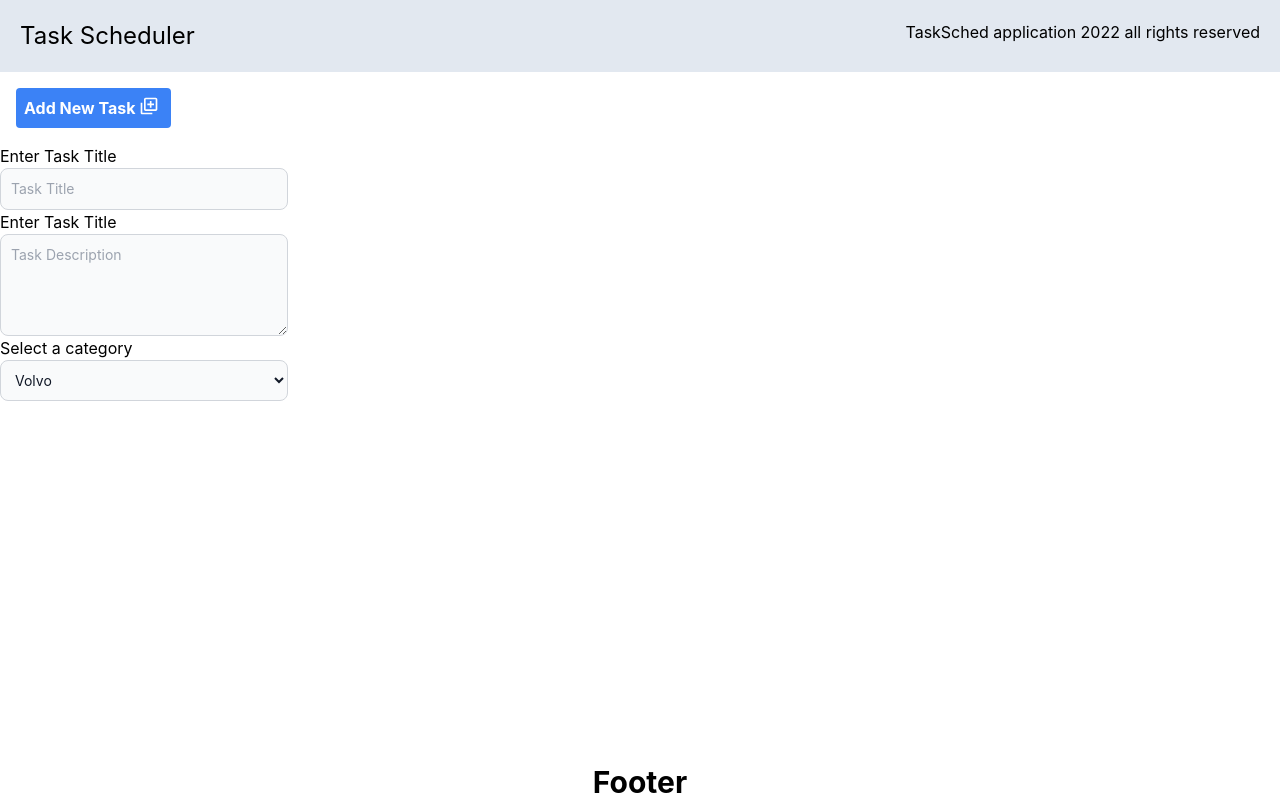
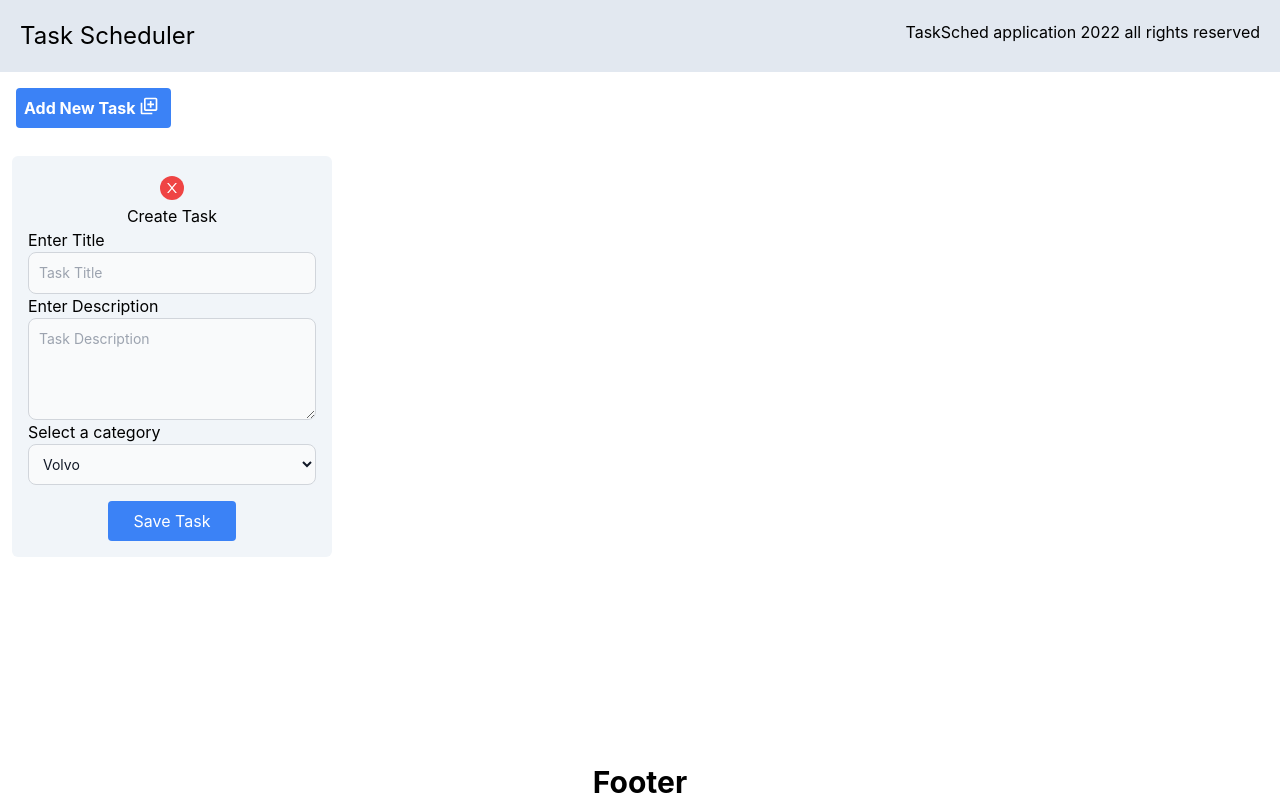
Before and after one commit to JamesTTTT/TaskScheduler, a React (Create React App) app: page / in a window 1280 px wide. Both pictures are taken after a click on the button "Add New Task". Built offline with nearby package versions, Linux system fonts and the light colour scheme.

Commit message:
improved the add task form. it is now necessary to click the add new task button to display the form

```diff
--- a/src/components/AddTask.jsx
+++ b/src/components/AddTask.jsx
@@ -1,19 +1,44 @@
 import React from 'react'
 import {BiAddToQueue}from 'react-icons/bi'
+import {AiOutlineClose} from 'react-icons/ai'
+import { useState } from 'react'
+
 const AddTask = () => {
+
+  const [showAdd, setShowAdd] = useState(false);
+
+  const displayAdd = () =>{
+    if (showAdd) {
+      setShowAdd(false)
+    } else {
+      setShowAdd(true)
+    }
+  }
+
   return (
-    <div>
+    <>
       <div className='p-4'>
           <button
+          onClick={displayAdd}
           className='flex overflow-hidden text-white font-bold bg-blue-500 p-2 rounded
           whitespace-nowrap transition ease-in-out delay-50 hover:bg-indigo-500'>
               <span className='inline-flex'>Add New Task</span>
               <span className='inline-flex text-xl mx-1'><BiAddToQueue/></span>
           </button>
       </div>
+
+    {showAdd ? (
+        <div className='p-3'>
+          <form className='bg-slate-100 flex flex-col w-80 items-center rounded-md p-4'>
+            <button
+              onClick={displayAdd}
+              className='m-1 p-1 bg-red-500 text-white rounded-xl'
+              >
+              <AiOutlineClose/>
+            </button>
+            <h1 className='text-l'>Create Task</h1>
             <div>
-          <form>
-            <label>Enter Task Title</label>
+            <label>Enter Title</label>
             <input
              type="text"
              name="title"
@@ -22,7 +47,10 @@ const AddTask = () => {
              text-sm rounded-lg block p-2.5 w-72'
              required
              />
-            <label>Enter Task Title</label>
+            </div>
+
+            <div>
+            <label>Enter Description</label>
             <textarea
              type="text"
              name="description"
@@ -32,6 +60,9 @@ const AddTask = () => {
              text-sm rounded-lg block p-2.5 w-72'
              required
              />
+            </div>
+
+            <div>
             <label>Select a category</label>
             <select
             className='bg-gray-50 border border-gray-300 text-gray-900
@@ -43,11 +74,19 @@ const AddTask = () => {
               <option value="opel">Opel</option>
               <option value="audi">Audi</option>
             </select>
-            <submit/>
+            </div>
+
+            <div className='mt-4'>
+            <button
+            className='p-2 bg-blue-500 text-white rounded
+            transition ease-in-out delay-50 hover:bg-indigo-500 w-32'>
+              Save Task
+            </button>
+            </div>
           </form>
         </div>
-
-    </div>
+        ) : (" ")}
+      </>
   )
 }
 
```
Lines whose indentation alone changed are shown as unchanged.
